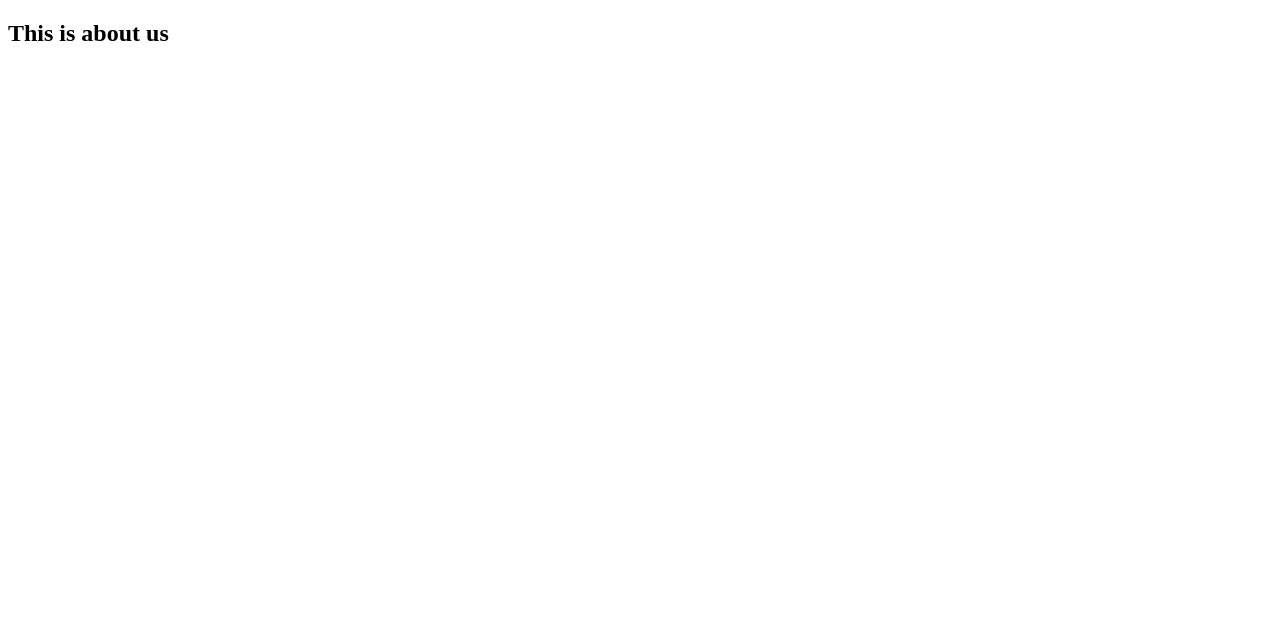
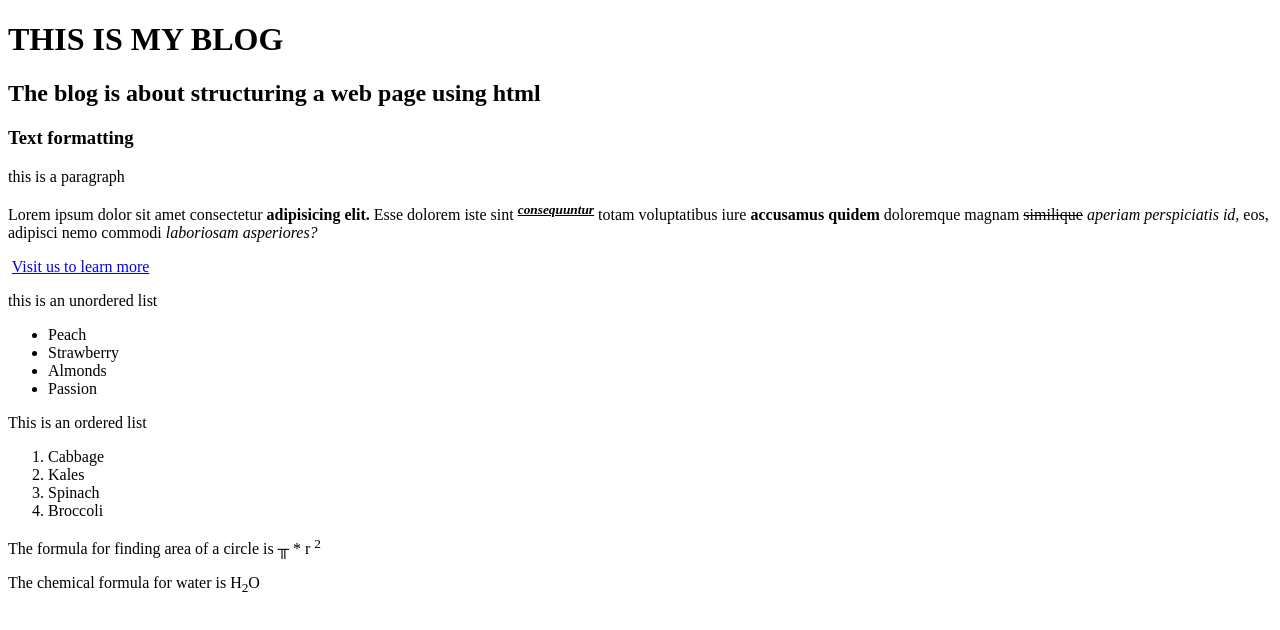
Before and after one commit to Kwanusu/links, a plain HTML site: page about.html in a window 1280 px wide. Drawn offline with Linux system fonts and the light colour scheme.

Commit message:
created new branch and modify about.html

```diff
--- a/about.html
+++ b/about.html
@@ -3,9 +3,52 @@
 <head>
     <meta charset="UTF-8">
     <meta name="viewport" content="width=device-width, initial-scale=1.0">
-    <title>Document</title>
+    <title>This is my first site</title>
 </head>
 <body>
-    <h2>This is about us</h2>
+    <h1>THIS IS MY BLOG</h1>
+    <h2>The blog is about structuring a web page using html</h2>
+    <h3>Text formatting</h3>
+    <!-- This is a comment -->
+     <p>
+        <!-- content goes here -->
+         this is a paragraph
+     </p>
+     <p>Lorem ipsum dolor sit amet consectetur
+        <!-- the b tag is used to add emphasis by making text bold -->
+        <b>adipisicing elit.</b>
+        Esse dolorem iste sint
+        <!-- underlining text -->
+        <b><sup><u><i>consequuntur</i></u></sup></b> totam voluptatibus iure
+        <!-- the strong tag used to emphasize text by making it bold -->
+        <strong>accusamus quidem</strong>  doloremque magnam <s>similique</s>
+        <!-- rendering text in italics -->
+        <i>aperiam perspiciatis id, </i>
+        eos, adipisci nemo commodi
+        <em>laboriosam asperiores?</em> </p>
+        <!-- img tag used to embed images -->
+     <img src="" alt="">
+     <!-- link tag and anchor tag used to link to external resources -->
+      <link rel="stylesheet" href="">
+      <a href="https://www.zinduaschool.com">Visit us to learn more</a>
+      <!-- Lists in html -->
+       <p>this is an unordered list</p>
+       <ul>
+        <li>Peach</li>
+        <li>Strawberry</li>
+        <li>Almonds</li>
+        <li>Passion</li>
+       </ul>
+
+       <p>This is an ordered list</p>
+       <ol>
+        <li>Cabbage</li>
+        <li>Kales</li>
+        <li>Spinach</li>
+        <li>Broccoli</li>
+       </ol>
+       <p>The formula for finding area of a circle is ╥ * r <sup>2</sup></p>
+       <p>The chemical formula for water is H<sub>2</sub>O</p>
+
 </body>
 </html>
```
